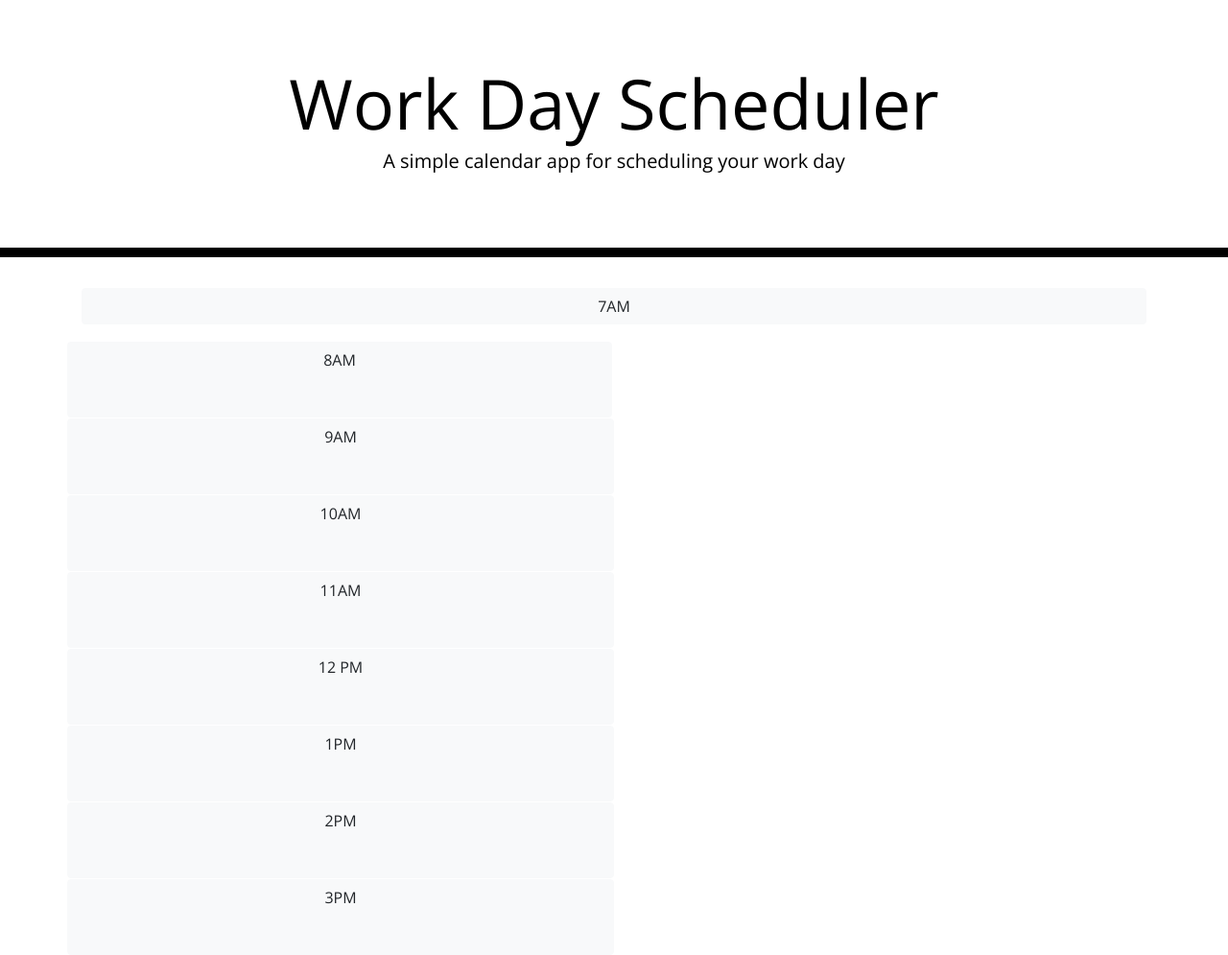
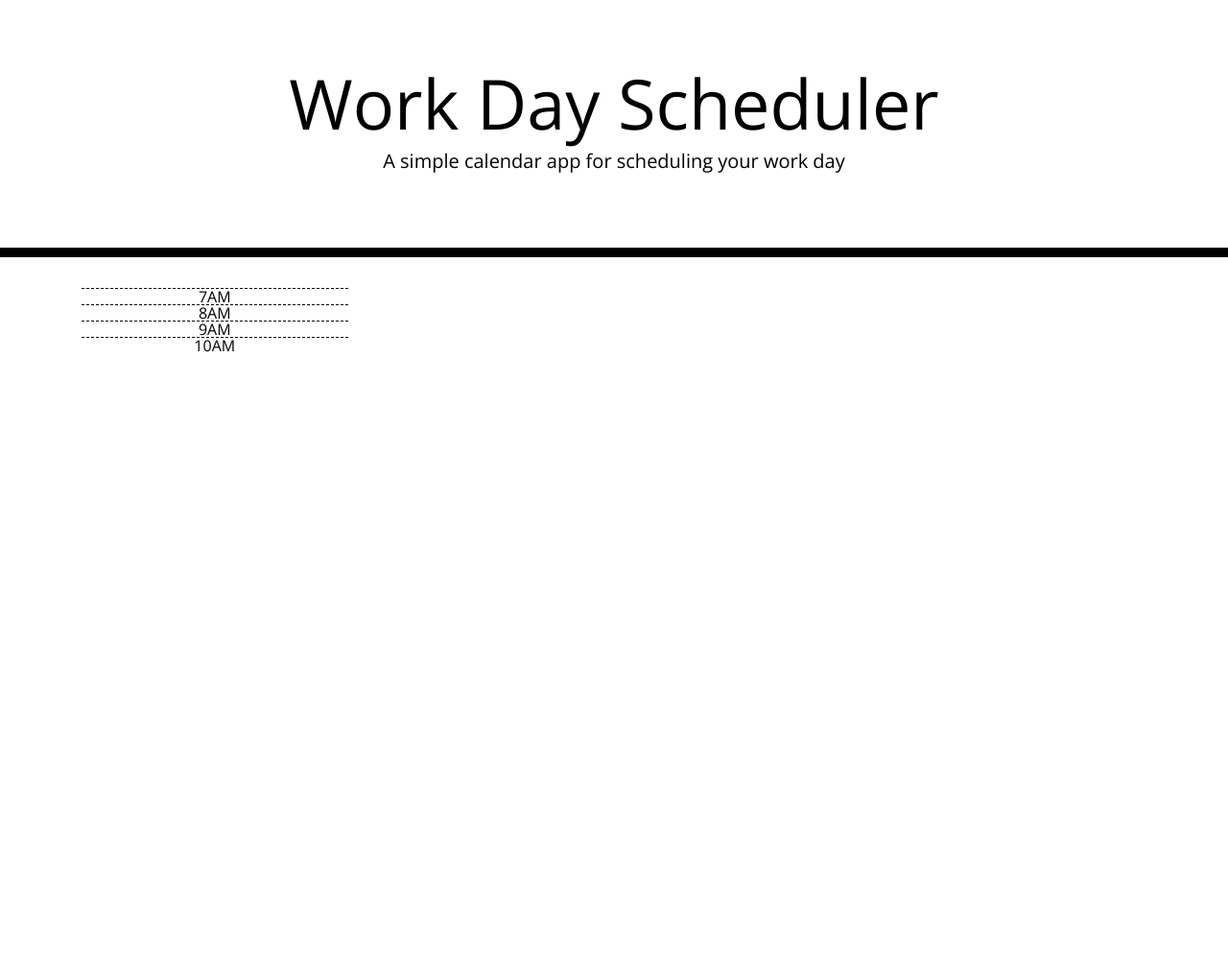
Before and after one commit to adpir/Work_Day_Scheduler, a plain HTML site: page index.html in a window 1280 px wide. Shown: the whole page at 96% size. After the commit the page ends 800 px from the top, so only its background shows below. Drawn offline with nearby package versions, Linux system fonts and the light colour scheme.

Commit message:
new updates

```diff
--- a/index.html
+++ b/index.html
@@ -30,48 +30,24 @@
     </header>
     <div class="container">
       <!-- Timeblocks go here -->
+      <div class="time-block">
+        <div class="col-md-3" id="hour">7AM</div>
+      </div>
+      <div class="time-block">
+        <div class="col-md-3" id="hour">8AM</div>
+      </div>
+      <div class="time-block">
+       <div class="col-md-3" id="hour">9AM</div>
+      </div>
+      <div class="time-block">
+      <div class="col-md-3"  id="hour">10AM</div>
 
-        <div id = "row">
-            <div class = "col my-col btn btn-light" id = "7"> 7AM </div>
-            <div class = "col my-col btn"></div>
-        </div>
-         <div id ="row"></div>
-         <div class="col-md-4"></div>
-        <div class = "row" >
-            <div class = "col my-col btn btn-light" id = "8"> 8AM </div>
-            <div class = "col my-col">  </div>
-        </div>
-        <div class = "row" >
-            <div class = "col my-col btn btn-light" id = "9" > 9AM </div>
-            <div class = "col my-col btn">  </div>
-        </div>
-        <div class = "row">
-            <div class = "col my-col btn btn-light" id = "10"> 10AM </div>
-            <div class = "col my-col btn"></div>
-        </div>
-        <div class = "row" >
-            <div class = "col my-col btn btn-light" id = "11"> 11AM </div>
-            <div class = "col my-col btn">  </div>
-        </div>
-        <div class = "row" >
-            <div class = "col my-col btn btn-light" id = "12" > 12 PM </div>
-            <div class = "col my-col btn">  </div>
-        </div>
-        <div class = "row">
-            <div class = "col my-col btn btn-light" id = "1"> 1PM </div>
-            <div class = "col my-col btn"></div>
-        </div>
-        <div class = "row" >
-            <div class = "col my-col btn btn-light" id = "2"> 2PM </div>
-            <div class = "col my-col btn">  </div>
-        </div>
-        <div class = "row" >
-            <div class = "col my-col btn btn-light" id = "3" > 3PM </div>
-            <div class = "col my-col btn">  </div>
-        </div>
+      </div>
     </div>
+
 
     <script src="https://cdnjs.cloudflare.com/ajax/libs/jquery/3.2.1/jquery.min.js"></script>
     <script src="https://cdnjs.cloudflare.com/ajax/libs/moment.js/2.24.0/moment.min.js"></script>
+    <script src="script.js"></script>
   </body>
 </html>
--- a/style.css
+++ b/style.css
@@ -36,7 +36,7 @@ body {
     border-top: 1px solid white;;
   }
 
-  .hour {
+  #hour {
     background-color: #ffffff;
     color: #000000;
     border-top: 1px dashed #000000;
```
Also changed, not shown: script.js (added).
